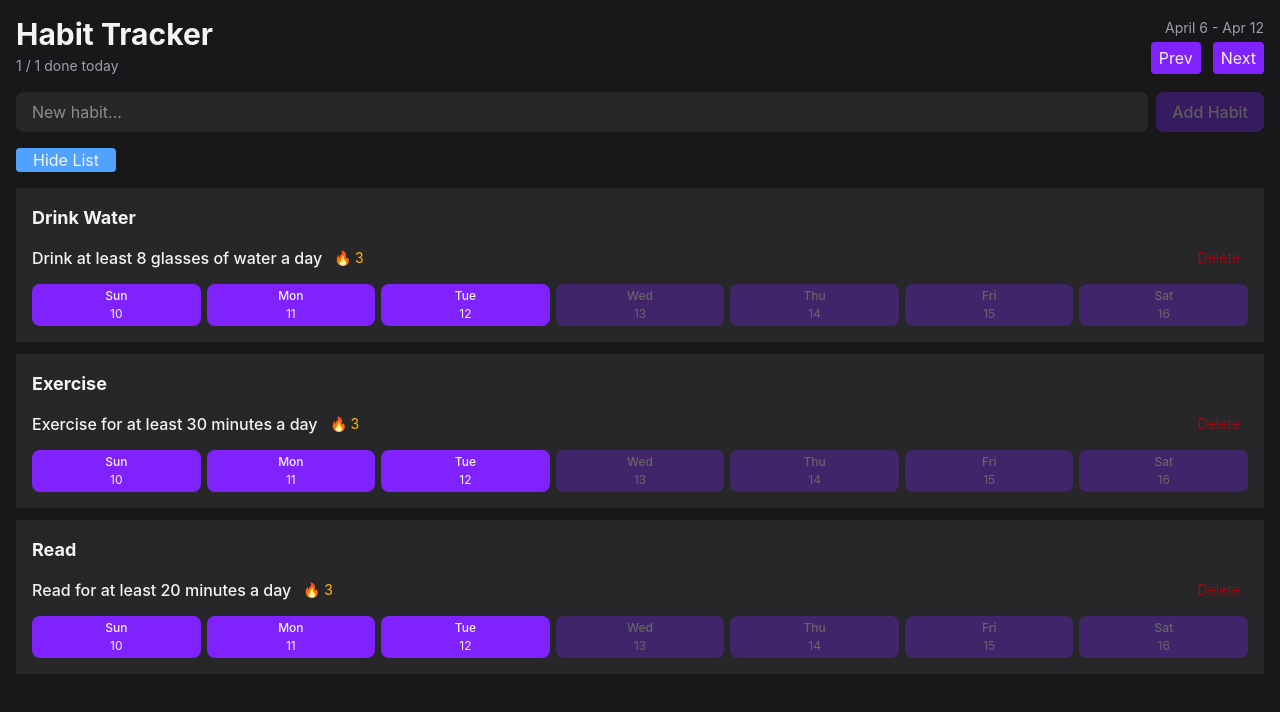
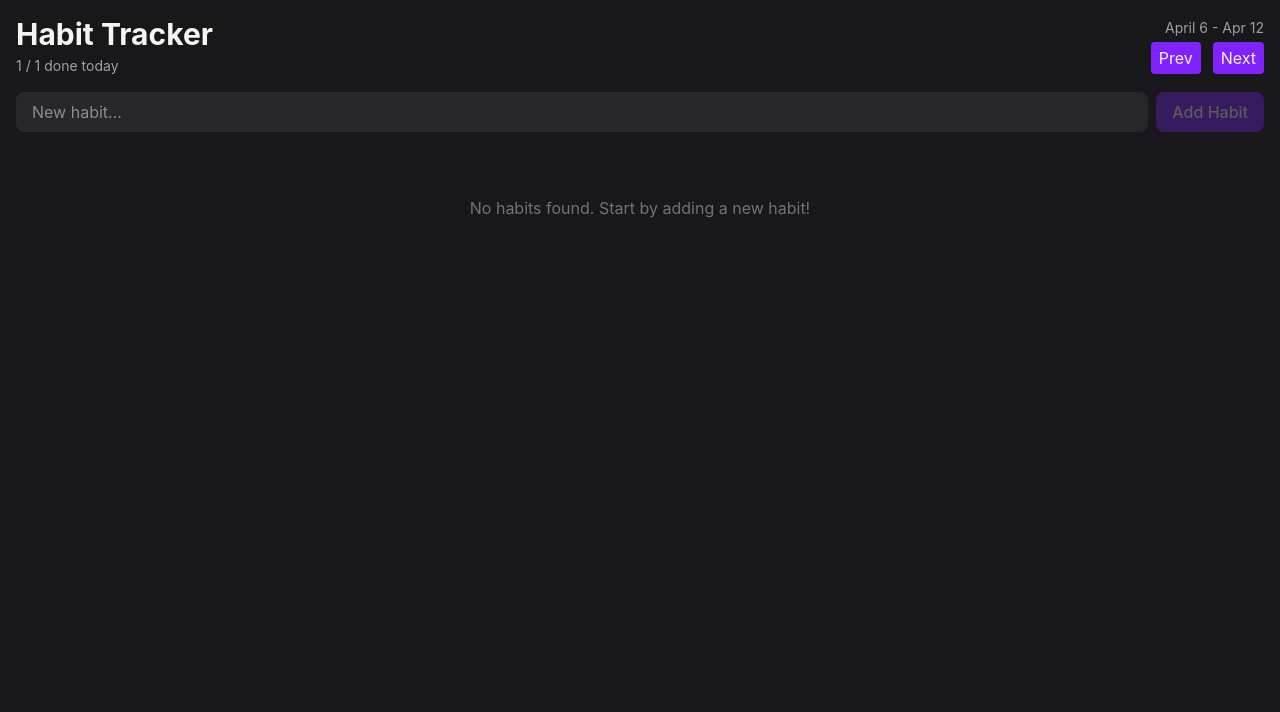
Before and after one commit to franco-ortega/habit-tracker, a React (Vite) app: page / in a window 1280 px wide. Shown: the top 712 px of the page. Built offline with nearby package versions, Linux system fonts and the light colour scheme.

Commit message:
add ability to add new habit to state

```diff
--- a/src/App.tsx
+++ b/src/App.tsx
@@ -2,69 +2,22 @@ import { useState } from 'react';
 import Header from './components/Header';
 import HabitForm from './components/HabitForm';
 import HabitList from './components/HabitList';
+import type { Habit } from './utils/types';
 
 export default function App() {
-	const [viewHabits, setViewHabits] = useState(true);
+	const [habits, setHabits] = useState<Habit[]>([]);
+
+	const addHabit = (habit: Habit) => {
+		setHabits((prev) => [...prev, habit]);
+	};
+
+	console.log({ habits });
 
 	return (
 		<div className='max-w-2x1 mx-auto p-4 flex flex-col gap-4'>
 			<Header />
-			<HabitForm />
-			<button
-				className='rounded bg-blue-400 w-25'
-				onClick={() => setViewHabits((prev) => !prev)}
-			>
-				{viewHabits ? 'Hide List' : 'View List'}
-			</button>
-			<HabitList
-				habits={
-					viewHabits
-						? [
-								{
-									id: 1,
-									name: 'Drink Water',
-									description: 'Drink at least 8 glasses of water a day',
-								},
-								{
-									id: 2,
-									name: 'Exercise',
-									description: 'Exercise for at least 30 minutes a day',
-								},
-								{
-									id: 3,
-									name: 'Read',
-									description: 'Read for at least 20 minutes a day',
-								},
-							]
-						: []
-				}
-			/>
-			{/* <main className='p-4'>
-				<section className='mb-4'>
-					<h2 className='text-lg font-semibold'>Add New Habit</h2>
-					<form>
-						<input
-							type='text'
-							placeholder='Enter habit name'
-							className='border border-gray-300 p-2 rounded'
-						/>
-						<button
-							type='submit'
-							className='bg-blue-500 text-white p-2 rounded hover:bg-blue-600'
-						>
-							Add Habit
-						</button>
-					</form>
-				</section>
-				<section>
-					<h2 className='text-lg font-semibold'>Habit List</h2>
-					<ul>
-						<li className='border-b border-gray-300 p-2'>Habit 1</li>
-						<li className='border-b border-gray-300 p-2'>Habit 2</li>
-						<li className='border-b border-gray-300 p-2'>Habit 3</li>
-					</ul>
-				</section>
-			</main> */}
+			<HabitForm addHabit={addHabit} />
+			<HabitList habits={habits} />
 		</div>
 	);
 }
--- a/src/components/HabitForm.tsx
+++ b/src/components/HabitForm.tsx
@@ -1,7 +1,12 @@
 import { useState, type SubmitEvent } from 'react';
 import Button from './Button';
+import type { Habit } from '../utils/types';
 
-export default function HabitForm() {
+type HabitFormProps = {
+	addHabit: (habit: Habit) => void;
+};
+
+export default function HabitForm({ addHabit }: HabitFormProps) {
 	const [newHabit, setNewHabit] = useState('');
 
 	console.log('New Habit:', newHabit);
@@ -11,6 +16,12 @@ export default function HabitForm() {
 		console.log('Submitting new habit:', newHabit);
 
 		if (newHabit.trim() === '') return;
+
+		addHabit({
+			id: Date.now(),
+			name: newHabit.trim(),
+			description: '',
+		});
 
 		setNewHabit('');
 	};
```
